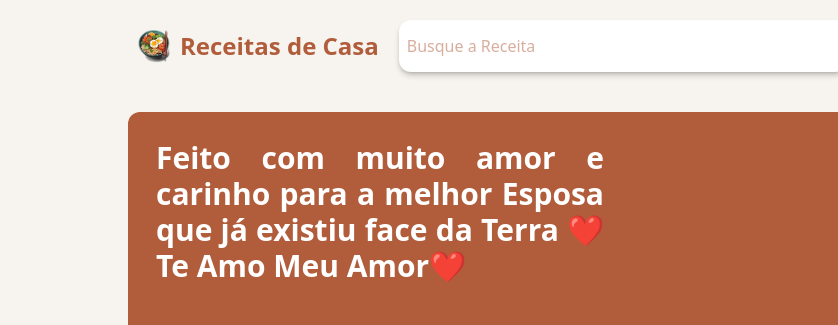
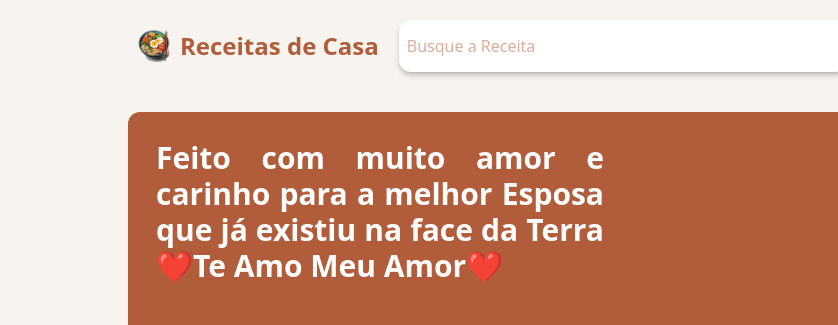
Before and after one commit to Adrriian/receitasdecasa, a website with bundled scripts: page index.html in a window 1280 px wide. Shown: the top 325 px of the page, 0-838 px from the left. Built offline with nearby package versions, Linux system fonts and the light colour scheme.

Commit message:
correção do texto

```diff
--- a/index.html
+++ b/index.html
@@ -34,7 +34,7 @@
                         <div class="flex flex-col gap-3 lg:gap-11 p-2">
                             <h1 class="text-white font-bold text-xl  text-justify sm:w-xs sm:text-xl md:w-md lg:text-3xl">
                                 Feito com muito amor e carinho para a melhor Esposa que já
-                                existiu face da Terra ❤️Te Amo Meu Amor❤️
+                                existiu na face da Terra ❤️Te Amo Meu Amor❤️
                             </h1>
                             <a href="#show">
                                 <div
```
